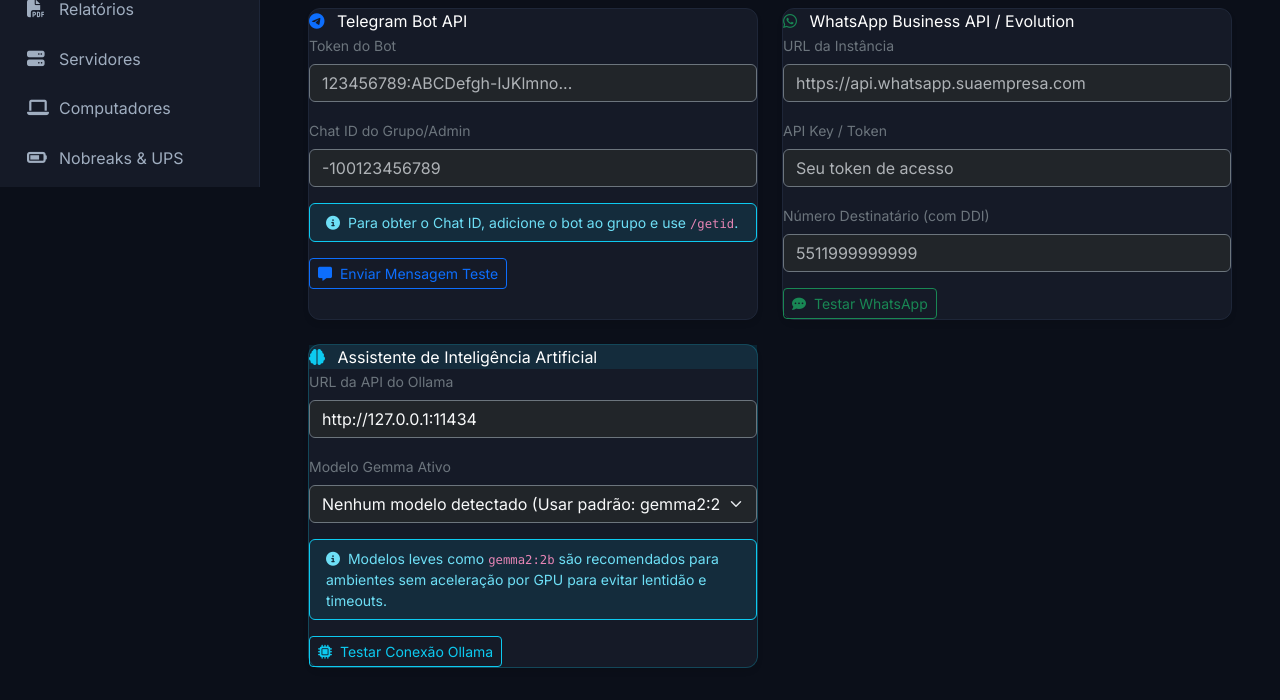
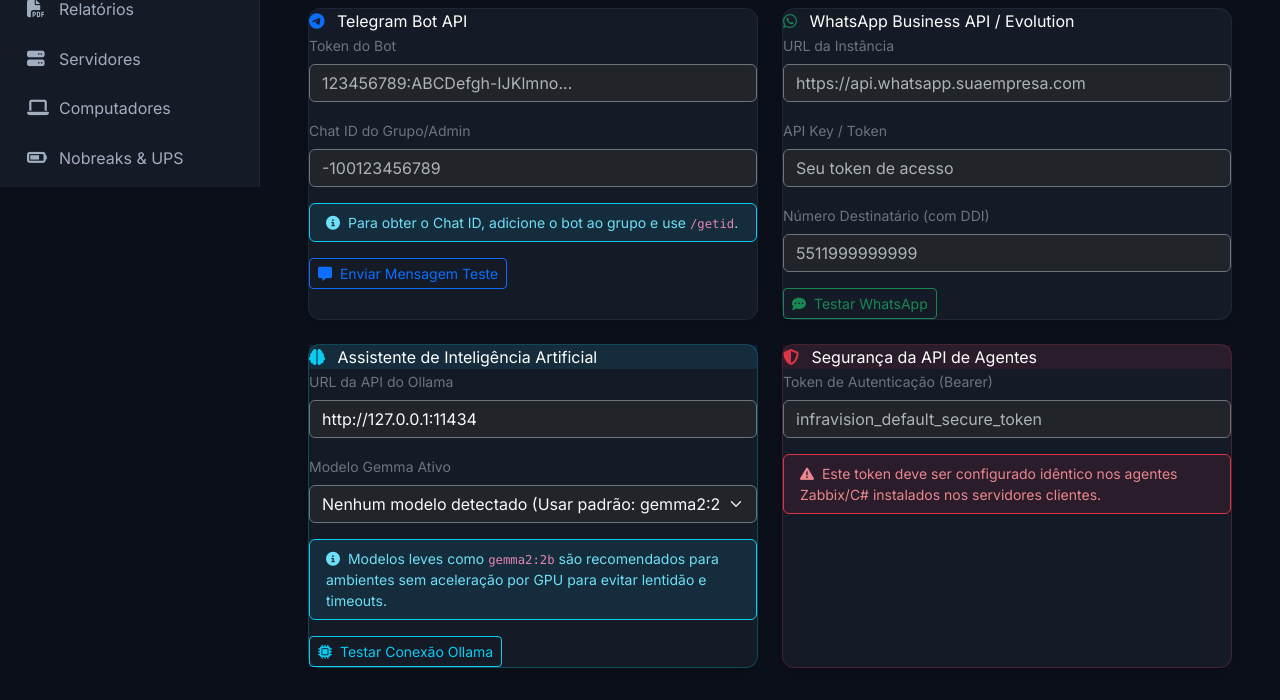
Before and after one commit to rick-raylee/infravision, a PHP site: page /settings in a window 1280 px wide. Shown: the part 613-1313 px from the top of the page. Run offline with PHP 8.4, Linux system fonts and the light colour scheme; the visitor is signed in with stand-in values (Sample User, id 1); data that the repository does not hold is empty; some libraries are stand-ins or nearby versions.

Commit message:
feat: config agent api token

```diff
--- a/app/controllers/SettingsController.php
+++ b/app/controllers/SettingsController.php
@@ -50,7 +50,7 @@ class SettingsController {
             'SMTP_HOST', 'SMTP_USER', 'SMTP_PORT', 'SMTP_PASS',
             'TELEGRAM_BOT_TOKEN', 'TELEGRAM_CHAT_ID',
             'WHATSAPP_URL', 'WHATSAPP_TOKEN', 'WHATSAPP_NUMBER',
-            'OLLAMA_API_URL', 'OLLAMA_MODEL'
+            'OLLAMA_API_URL', 'OLLAMA_MODEL', 'AGENT_API_TOKEN'
         ];
 
         $newData = [];
--- a/app/views/settings/index.php
+++ b/app/views/settings/index.php
@@ -170,6 +170,24 @@
                 </div>
             </div>
         </div>
+        <!-- Segurança da API de Agentes -->
+        <div class="col-12 col-lg-6">
+            <div class="noc-card border-danger border-opacity-25">
+                <div class="noc-card-header bg-danger bg-opacity-10">
+                    <span><i class="fa-solid fa-shield-halved text-danger me-2"></i> Segurança da API de Agentes</span>
+                </div>
+                <div class="noc-card-body">
+                    <div class="mb-3">
+                        <label class="form-label text-secondary small">Token de Autenticação (Bearer)</label>
+                        <input type="text" name="agent_api_token" class="form-control bg-dark border-secondary text-light" placeholder="infravision_default_secure_token" value="<?= htmlspecialchars(getenv('AGENT_API_TOKEN') ?: '') ?>">
+                    </div>
+                    <div class="alert alert-danger bg-danger bg-opacity-10 border-danger small py-2">
+                        <i class="fa-solid fa-triangle-exclamation me-1"></i> Este token deve ser configurado idêntico nos agentes Zabbix/C# instalados nos servidores clientes.
+                    </div>
+                </div>
+            </div>
+        </div>
+
     </div>
 </form>
 
```
